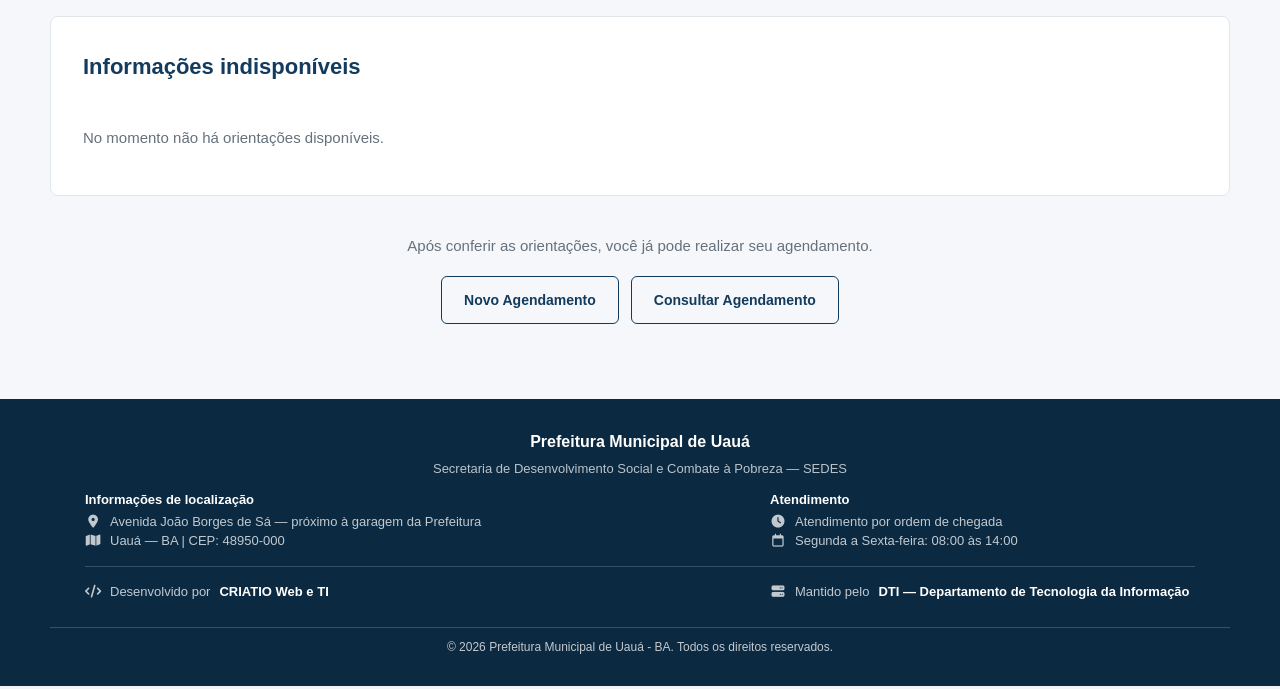
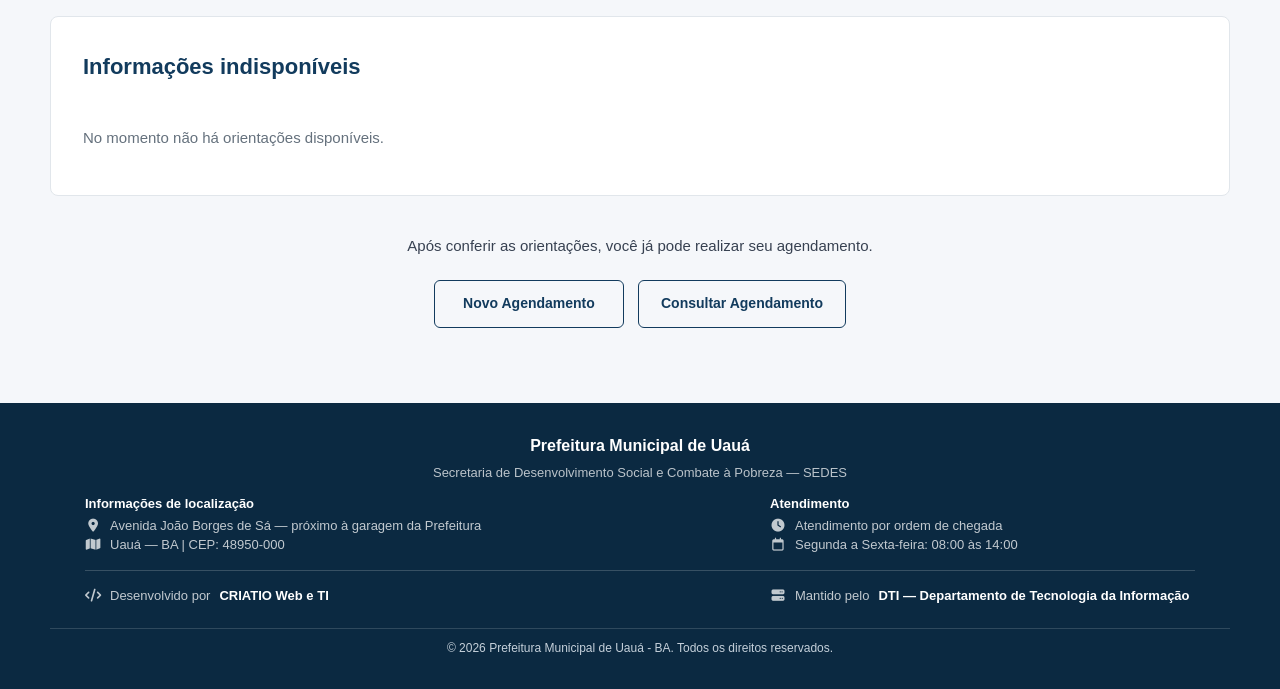
Before and after one commit to Carlosfr88/agendamento-rg-uaua, a Flask app: page / in a window 1280 px wide. Shown: the part 749-1438 px from the top of the page. Run offline with Flask 3, Linux system fonts and the light colour scheme; data that the repository does not hold is empty.

Commit message:
Ajusta detalhes visuais do cabeçalho e rodapé

```diff
--- a/app/static/css/style.css
+++ b/app/static/css/style.css
@@ -722,24 +722,157 @@
     box-shadow: none;
 }
 
-/* Centralização definitiva dos direitos autorais */
+/* DIREITOS AUTORAIS — AJUSTE DEFINITIVO */
+
 .footer .footer-copyright {
-    display: block !important;
-    width: 100% !important;
-    max-width: none !important;
-    margin: 15px 0 0 0 !important;
-    padding: 10px 5px 0 !important;
+    display: block;
+    width: 100%;
+    max-width: none;
+    margin: 12px 0 0;
+    padding: 10px 5px 0;
     box-sizing: border-box;
-    text-align: center !important;
+
+    border-top: 1px solid rgba(255, 255, 255, 0.15);
+
+    text-align: center;
     white-space: nowrap;
-    border-top: 1px solid rgba(255, 255, 255, 0.18);
-    font-size: 12px;
+
+    font-family: Arial, Helvetica, sans-serif;
+    font-size: 10px;
+    font-weight: 400;
     line-height: 1.5;
+
+    color: #aebdca;
 }
 
 @media (max-width: 600px) {
     .footer .footer-copyright {
+        font-size: 12px;
         white-space: normal;
-        font-size: 11px;
     }
 }
+
+
+/* ========================================
+   CORREÇÃO DOS BOTÕES DE AGENDAMENTO
+   SEÇÃO ORIENTAÇÕES
+======================================== */
+
+.orientacoes-acao {
+    margin-top: 38px;
+    text-align: center;
+}
+
+.orientacoes-acao > p {
+    margin: 0 0 22px;
+    color: #374151;
+    font-family: Arial, Helvetica, sans-serif;
+    font-size: 15px;
+    font-weight: 400;
+    line-height: 1.6;
+    text-align: center;
+}
+
+.orientacoes-acao .hero-buttons {
+    display: flex;
+    justify-content: center;
+    align-items: center;
+    flex-direction: row;
+    flex-wrap: wrap;
+    gap: 14px;
+    width: 100%;
+}
+
+.orientacoes-acao .hero-buttons a {
+    display: inline-flex;
+    align-items: center;
+    justify-content: center;
+    min-width: 190px;
+    min-height: 48px;
+    padding: 12px 22px;
+    margin: 0;
+    border-radius: 6px;
+    font-family: Arial, Helvetica, sans-serif;
+    font-size: 14px;
+    font-weight: 700;
+    line-height: 1.4;
+    text-align: center;
+    text-decoration: none;
+    white-space: normal;
+    box-sizing: border-box;
+    transition: all 0.25s ease;
+}
+
+
+/* NOVO AGENDAMENTO */
+.orientacoes-acao .btn-primary {
+    background: var(--background);
+    color: var(--primary);
+    border: 1px solid var(--primary);
+    transition: all 0.25s ease;
+}
+
+/* CONSULTAR AGENDAMENTO */
+.orientacoes-acao .btn-orientacao-secondary {
+    background: var(--background);
+    color: var(--primary);
+    border: 1px solid var(--primary);
+    transition: all 0.25s ease;
+}
+
+/* EFEITO AO PASSAR O MOUSE */
+.orientacoes-acao .btn-primary:hover,
+.orientacoes-acao .btn-orientacao-secondary:hover {
+    background: var(--primary);
+    color: var(--white);
+    border-color: var(--primary);
+    transform: translateY(-3px);
+    box-shadow: 0 5px 12px rgba(18, 59, 93, 0.18);
+}
+
+/* EFEITO AO CLICAR */
+.orientacoes-acao .btn-primary:active,
+.orientacoes-acao .btn-orientacao-secondary:active {
+    transform: translateY(0);
+    box-shadow: none;
+}
+
+.orientacoes-acao .btn-orientacao-secondary:hover {
+    background: var(--primary);
+    border-color: var(--primary);
+    color: #ffffff;
+    transform: translateY(-2px);
+    box-shadow: 0 4px 10px rgba(18, 59, 93, 0.18);
+}
+
+/* Celulares */
+@media (max-width: 520px) {
+    .orientacoes-acao .hero-buttons {
+        flex-direction: column;
+        gap: 10px;
+    }
+
+    .orientacoes-acao .hero-buttons a {
+        width: 100%;
+        max-width: 320px;
+    }
+
+    .orientacoes-acao > p {
+        font-size: 14px;
+    }
+}
+
+/* TAMANHO DEFINITIVO DOS DIREITOS AUTORAIS */
+.footer .footer-copyright {
+    font-size: 12px !important;
+    font-weight: 400 !important;
+    color: #c5d0da !important;
+    line-height: 1.6 !important;
+    text-align: center !important;
+}
+
+@media (max-width: 600px) {
+    .footer .footer-copyright {
+        font-size: 12px !important;
+    }
+}
--- a/app/templates/base.html
+++ b/app/templates/base.html
@@ -19,7 +19,7 @@
 
     <link
         rel="stylesheet"
-        href="{{ url_for('static', filename='css/style.css') }}"
+        href="{{ url_for('static', filename='css/style.css') }}?v=3"
     >
 
     <!-- Font Awesome para os ícones -->
```
